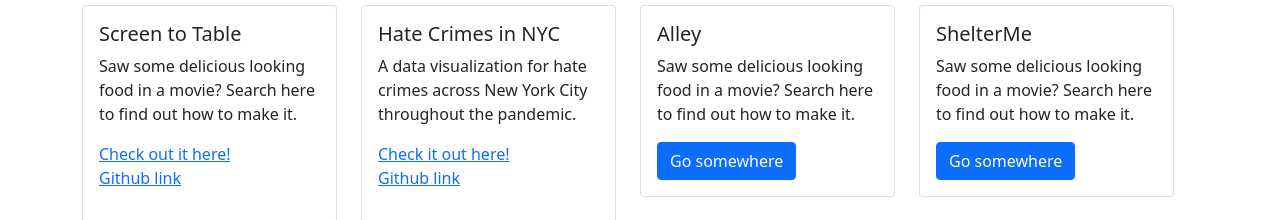
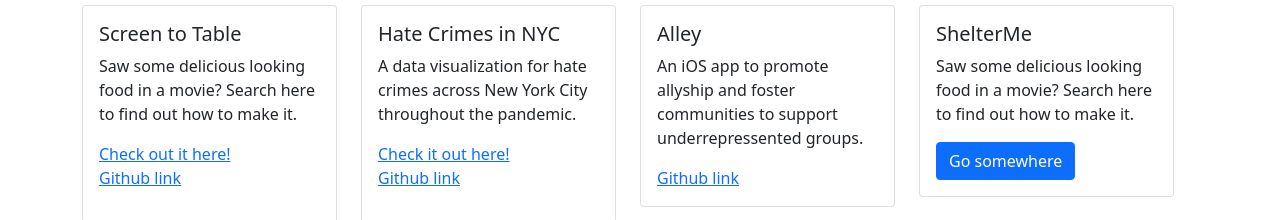
Before and after one commit to olizhu10/olizhu10.github.io, a plain HTML site: page index.html in a window 1280 px wide. Shown: the part 597-817 px from the top of the page. Drawn offline with nearby package versions, Linux system fonts and the light colour scheme.

Commit message:
move index to root

```diff
--- a/static/index.html
+++ b/index.html
@@ -30,7 +30,7 @@
           </div>
         </div>
         <div class="col-2">
-          <img src="headshot.jpg" class="img-fluid rounded-circle" alt="it me!">
+          <img src="static/headshot.jpg" class="img-fluid rounded-circle" alt="it me!">
         </div>
       </div>
       <div class="row" id="work">
@@ -160,13 +160,11 @@
           <div class="card">
             <div class="card-body">
               <h5 class="card-title">Alley</h5>
-              <p class="card-text">Saw some delicious looking food in a movie? Search here to find out how to make it.</p>
-              <a href="#" class="btn btn-primary">Go somewhere</a>
+              <p class="card-text">An iOS app to promote allyship and foster communities to support underrepressented groups.</p>
+              <a href="https://github.com/olizhu10/alley">Github link</a>
             </div>
           </div>
         </div>
-      <!-- </div>
-      <div class="row"> -->
         <div class="feature col-3">
           <div class="card">
             <div class="card-body">
```
